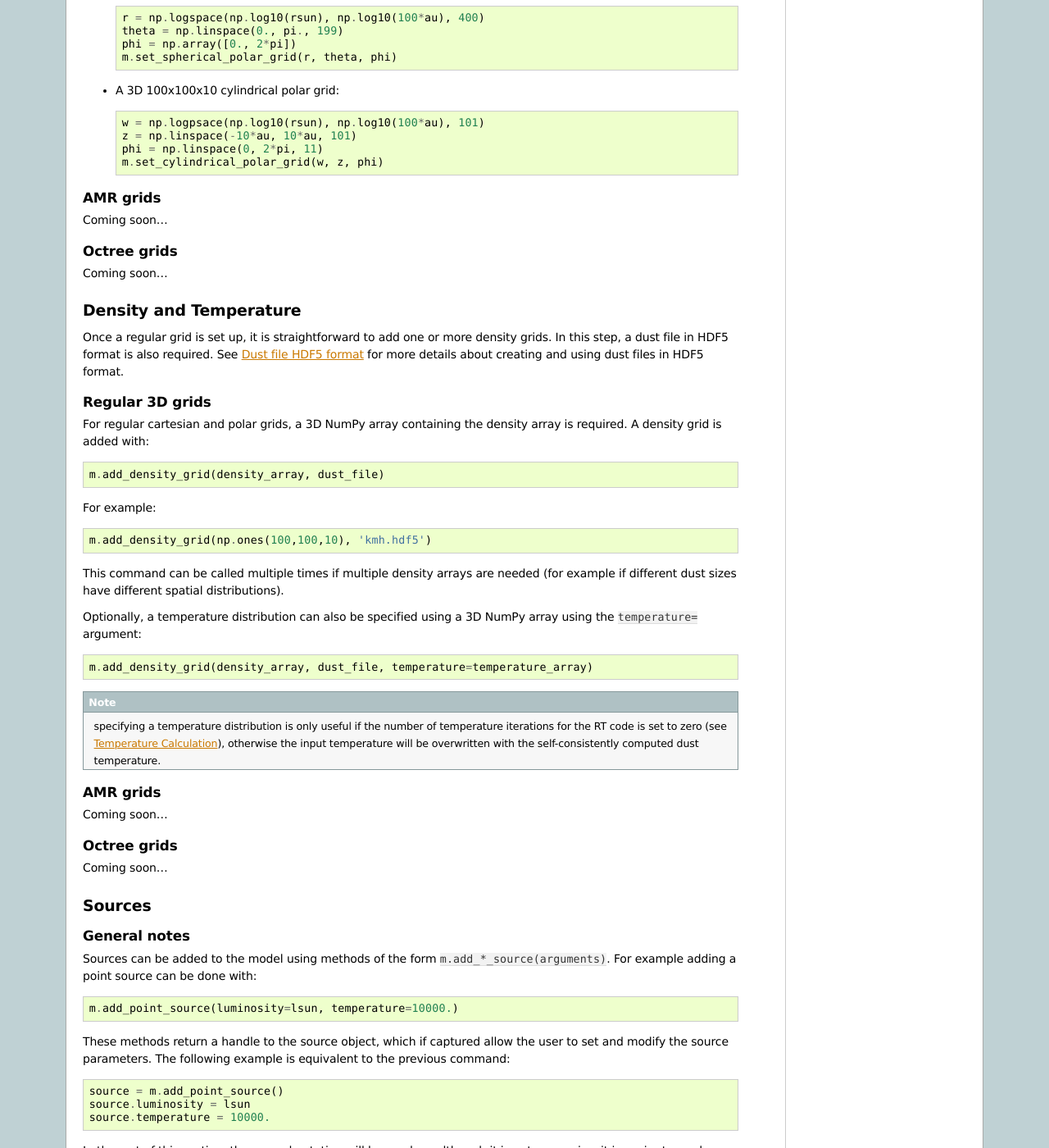
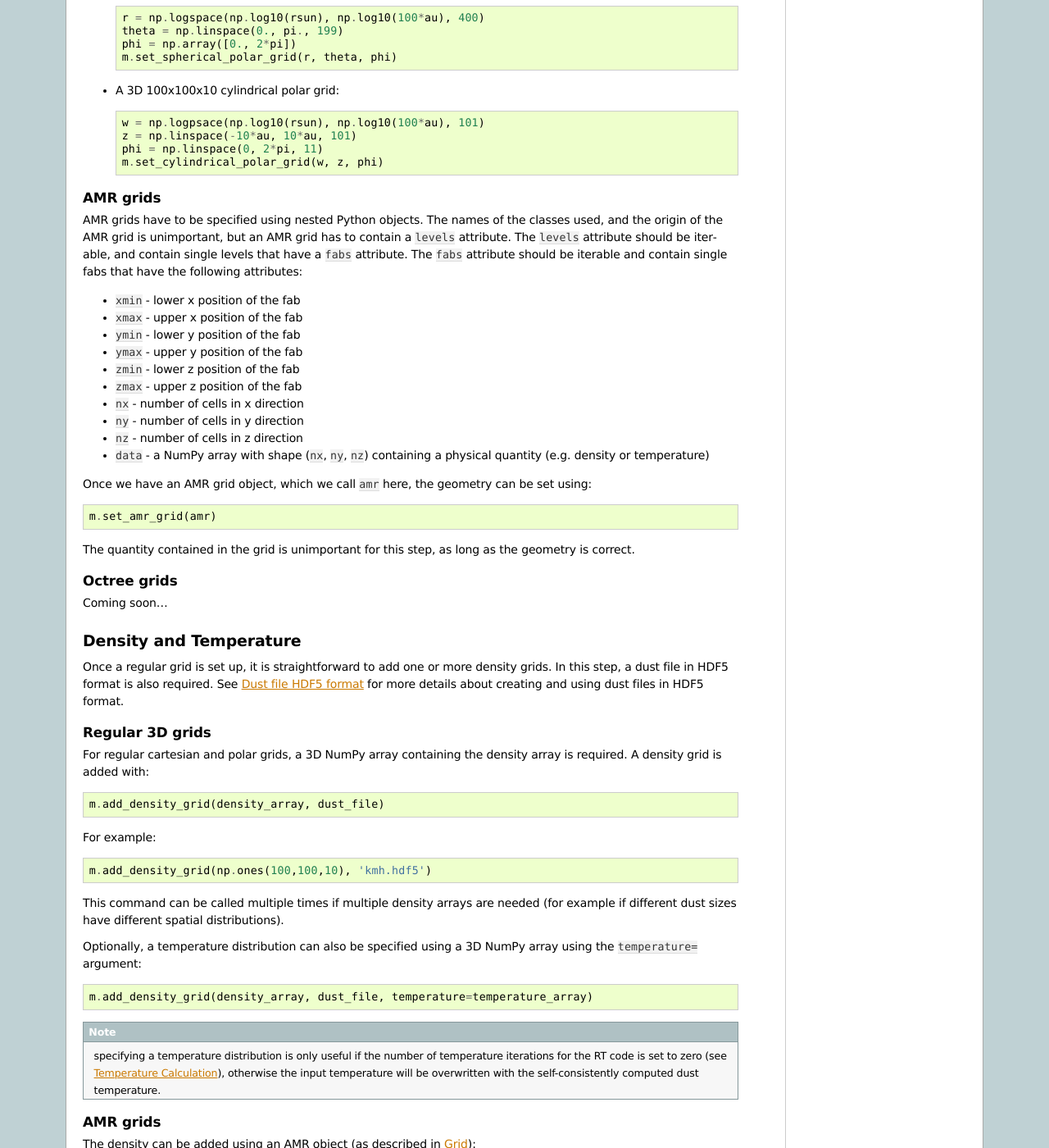
Before and after one commit to hyperion-rt/hyperion, a Sphinx documentation site: the page built from documentation/source/model.rst, in a window 1280 px wide and 1400 px high, scrolled down 1090 px. Shown: the whole window at 82% size. Built offline with Sphinx 7.4.7, drawn with Linux system fonts in a browser that asks for light colours; formulas are drawn with MathJax 3; some of the changed text lies outside the part shown.

Commit message:
Added documentation regarding AMR grids

```diff
--- a/documentation/source/model.rst
+++ b/documentation/source/model.rst
@@ -32,6 +32,8 @@ with the Fortran radiation transfer code::
 If the model name was set to ``example``, the ``write`` method will write
 an HDF5 file named ``example.rtin`` that is ready for use in the Fortran
 code.
+
+.. _grid:
 
 Grid
 ====
@@ -82,7 +84,24 @@ grid types
 AMR grids
 ---------
 
-Coming soon...
+AMR grids have to be specified using nested Python objects. The names of the classes used, and the origin of the AMR grid is unimportant, but an AMR grid has to contain a ``levels`` attribute. The ``levels`` attribute should be iterable, and contain single levels that have a ``fabs`` attribute. The ``fabs`` attribute should be iterable and contain single fabs that have the following attributes:
+
+* ``xmin`` - lower x position of the fab
+* ``xmax`` - upper x position of the fab
+* ``ymin`` - lower y position of the fab
+* ``ymax`` - upper y position of the fab
+* ``zmin`` - lower z position of the fab
+* ``zmax`` - upper z position of the fab
+* ``nx`` - number of cells in x direction
+* ``ny`` - number of cells in y direction
+* ``nz`` - number of cells in z direction
+* ``data`` - a NumPy array with shape (``nx``, ``ny``, ``nz``) containing a physical quantity (e.g. density or temperature)
+
+Once we have an AMR grid object, which we call ``amr`` here, the geometry can be set using::
+
+    m.set_amr_grid(amr)
+
+The quantity contained in the grid is unimportant for this step, as long as the geometry is correct.
 
 Octree grids
 ------------
@@ -124,7 +143,31 @@ array using the ``temperature=`` argument::
 AMR grids
 ---------
 
-Coming soon...
+The density can be added using an AMR object (as described in :ref:`grid`)::
+
+    m.add_density_grid(amr_object, dust_file)
+
+for example::
+
+    m.add_density_grid(amr, 'kmh.hdf5')
+
+Temperatures can be specified using the same kinds of objects and using the `temperature` argument::
+
+    m.add_density_grid(amr, dust_file, temperature=amr_temperature)
+
+. If one wants to set a preliminary temperature based e.g. on density or a constant temperature, then one can do for example::
+
+    # Set the AMR object
+    amr = ...
+
+    # Create a constant temperature grid
+    from copy import deepcopy
+    amr_temp = deepcopy(amr)
+    for level in amr_temp.levels:
+        for fab in level.fabs:
+            fab.data[:, :, :] = 100.  # Set to 100K
+
+    m.add_density_grid(amr, 'kmh.hdf5', temperature=amr_temp)
 
 Octree grids
 ------------
```
